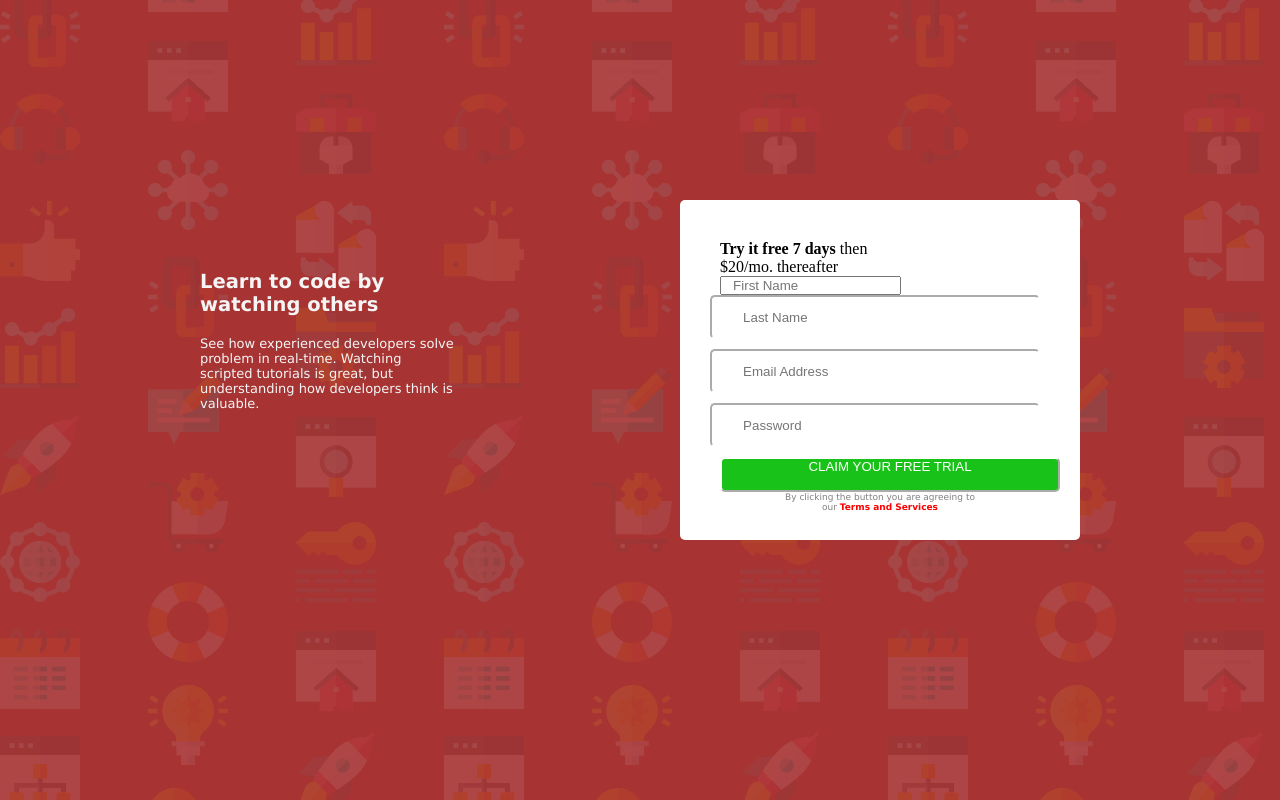
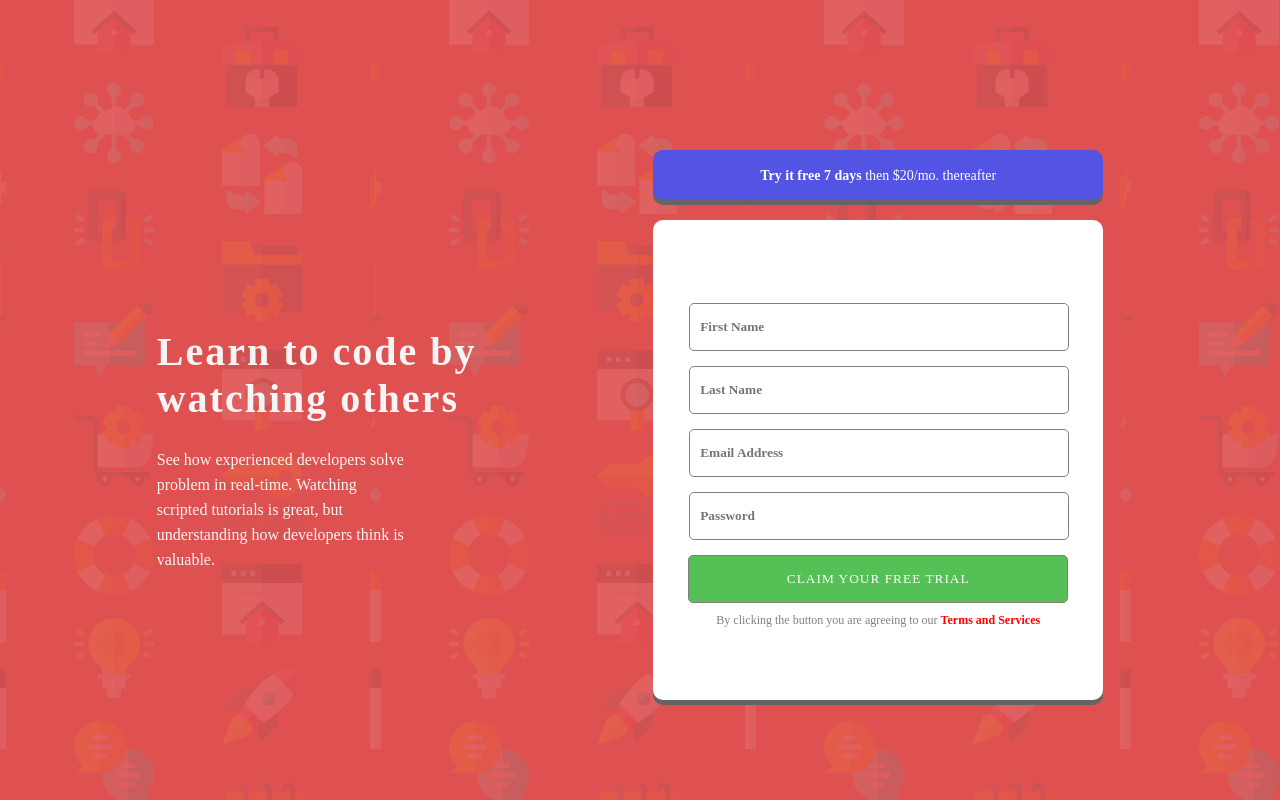
Before and after one commit to Mbahkingsley/Responsiveness-and-media-queries, a plain HTML site: page index.html in a window 1280 px wide. Drawn offline with Linux system fonts and the light colour scheme; a web font is replaced by a local one.

Commit message:
Update style.css

```diff
--- a/style.css
+++ b/style.css
@@ -1,93 +1,107 @@
 * {
-    margin: 0;
-    padding: 0;
+    margin: 0px;
+    padding: 0px;
     box-sizing: border-box;
 }
 
 body {
-    background-image: url(bg-intro-desktop.png);
-    background-color: rgb(167, 51, 51);
+    background-image: url(bg-intro-mobile.png);
+    background-color: rgb(223, 80, 80);
 }
 
-.parent{
-   position:absolute;
-   right: 200px;
-   top: 200px;
-   background-color: white;
-   width: 400px;
-   padding: 40px;
-   height: 340px;
-   border-radius: 5px;
-
+h2 {
+    text-align: center;
+    font-size: 23px;
+    margin-top: 70px;
+    margin-bottom: 25px;
+    color:whitesmoke;
+    font-family: poppins-bold;
+    letter-spacing: 2px;
 
 }
 
-main {
-    margin-top: -40px;
+#p2 {
+    text-align: center;
+    color:whitesmoke;
+    line-height: 25px;
+    margin-bottom: 30px;
+    font-family: poppins-regular;
 }
 
-.label-class {
-    position:absolute;
-    right: 200px;
-    background-color: rgb(48, 48, 121);
-    width: 400px;
-    margin-top: 150px;
-    border-radius: 5px;
+#p3 {
+    display: inline-block;
+    color: white;
+    background-color: rgb(83, 83, 228);
     text-align: center;
-    height: 40px;
-    padding-top: 10px;
-    color: white;
-
+    margin-left:30px;
+    width: 300px;
+    border-radius: 10px;
+    /* margin-bottom: 5px; */
+    box-shadow: 0px 5px rgb(102, 99, 99);
+    height: 60px;
+    padding: 10px;
+    line-height: 22px;
+    font-family: poppins-regular;
+    font-size: 14px;
 }
 
-.input {
-    height: 40px;
-    width: 330px;
-    border-radius: 5px;
-    padding: 20px;
-    margin-bottom: 10px;
-    border-color: white;
-    margin-left: -10px;
-
+@font-face {
+    font-family: poppins-bold;
+    src: url(Poppins/Poppins-bold.ttf);
 }
 
- button {
-    height: 35px;
-    width: 340px;
-    border-radius: 5px;
-    border-color: white;
-    background-color: rgb(25, 194, 25);
-    color: white;
-    text-align: center;
-    padding-bottom: 20px;
-
+@font-face {
+    font-family: poppins-regular;
+    src: url(Poppins/Poppins-Regular.ttf);
+}
+.text {
+    margin: auto;
 }
 
-#p1 {
-    font-size: 9px;
-    color: gray;
-    font-family: Verdana, Geneva, Tahoma, sans-serif;
+.form-pane {
+    background-color: white;
+    display: flex;
+    justify-content: center;
+    align-items: center;
     text-align: center;
+    margin:30px;
+    width: 300px;
+    height: 45vh;
+    border-radius: 10px;
+    box-shadow: 0px 5px rgb(102, 99, 99) ;
+}
+
+.parent .form-pane input {
+    width: 250px;
+    height: 35px;
+    margin-bottom: 10px;
+    margin-left: 2px;
+    border-radius: 5px;
+    font-family: poppins-regular;
+    font-weight: 900;
+}
+
+.input-1 {
+    margin-top: 10px;
+}
+
+.input-2 {
+    background-color: rgb(85, 192, 85);
+    width: 250px;
+    height: 35px;
+    color: white;
+    border-radius: 5px;
+    font-family: poppins-regular;
+    font-weight: 300;
+    letter-spacing: 1px;
 }
 
 #bold1 {
     color: red;
-
 }
 
-
-.text {
-    position: absolute;
-    left: 200px;
-    text-align:left;
-    color: whitesmoke;
-    margin-top: 270px;
-    font-family: Verdana, Geneva, Tahoma, sans-serif;
-    font-size: small;
-}
-
-#p2 {
-    margin-top: 20px;
+#p1 {
+    color: gray;
 }
 
 input[type=email]:required:invalid:focus-visible{
@@ -111,86 +125,110 @@ input[type=password]:required:invalid:focus-visible{
     border: var(--primary-Red) 1px solid;
 }
 
-@media screen and (max-width:375px) {
-    * {
-        margin: 0;
-        padding: 0;
-        box-sizing: border-box;
+   @media only screen and (min-width: 1000px) {
+   body {
+    display: flex;
+    flex-direction: row;
+    justify-content:space-evenly;
+    align-items:center;
+    margin-top: 150px;
    }
 
-    body {
-        background-image: url(bg-intro-desktop.png);
-        background-color: rgb(167, 51, 51);
+   .text {
+    margin: 0px;
 
    }
 
-    .text {
-        margin-top: 50px;
-        text-align:center;
-        color: white;
-        font-family: Verdana, Geneva, Tahoma, sans-serif;
-        font-size: 12px;
-        position: relative;
-        top: 20px;
-        left: -1px;
+   h2 {
+    text-align: left;
+    font-size: 40px;
+    margin-top: 60px;
+    margin-bottom: 25px;
+    color:whitesmoke;
+    font-family: poppins-bold;
     }
 
-    h2 {
-        font-size: 15px;
+    #p2 {
+    text-align: left;
+    color:whitesmoke;
+    line-height: 25px;
+    margin-bottom: 30px;
+    font-family: poppins-regular;
     }
 
-    p {
-        font-size: 11px;
+    .form-pane {
+        background-color: white;
+        display: flex;
+        justify-content: center;
+        align-items: center;
+        text-align: center;
+        margin:20px;
+        height: 60vh;
+        border-radius: 10px;
+        box-shadow: 0px 5px rgb(102, 99, 99) ;
+        width: 450px;
     }
 
-    .label-class {
-        position: relative;
-        top: 200px;
-        right: -50px;
-        background-color: rgb(48, 48, 121);
-        width: 400px;
-        margin-top: -200px;
+    #p3 {
+        display: inline-block;
+        color: white;
+        background-color: rgb(83, 83, 228);
+        text-align: center;
+        margin-left:20px;
+        width: 450px;
+        border-radius: 10px;
+        /* margin-bottom: 5px; */
+        box-shadow: 0px 5px rgb(102, 99, 99);
+        height: 50px;
+        padding: 10px;
+        padding-top: 15px;
+        line-height: 22px;
+        font-family: poppins-regular;
+        font-size: 14px;
+    }
+
+    #p3 br {
+        content: "";
+    }
+
+    #p3 br:after {
+        content: " ";
+    }
+
+    .parent .form-pane input {
+        width: 380px;
+        height: 48px;
+        margin-bottom: 15px;
+        margin-left: 2px;
         border-radius: 5px;
-        text-align: center;
-        height: 70px;
-        padding-top: 5px;
+        font-family: poppins-regular;
+        font-weight: 700;
+        border: 0.5px solid gray;
+    }
+
+    .input-2 {
+        background-color: rgb(85, 192, 85);
+        width: 380px;
+        height: 48px;
         color: white;
+        border-radius: 5px;
+        font-family: poppins-regular;
+        font-weight: 300;
+        letter-spacing: 1px;
+        border: 1px solid gray;
 
     }
 
-    .input {
-        height: 10px;
-        width: 230px;
-        border-radius: 5px;
-        padding: 60px;
-        margin-bottom: 10px;
-        border-color: white;
-
+    #p1 {
+        font-size: 12px;
+        margin-top: 10px;
     }
 
-    .parent{
-        position:absolute;
-        right: 35px;
-        top: 200px;
-        background-color: white;
-        width: 280px;
-        padding: 60px;
-        height: 320px;
-        border-radius: 5px;
-        margin-top: -1px;
-
-
+    #p1 br {
+        content: "";
     }
 
-     button {
-        height: 25px;
-        width: 340px;
-        border-radius: 5px;
-        border-color: white;
-        background-color: rgb(25, 194, 25);
-        color: white;
-        padding-bottom: -20px;
-
+    #p1 br:after {
+        content: " ";
     }
-
 }
```
Lines whose indentation alone changed are shown as unchanged.
